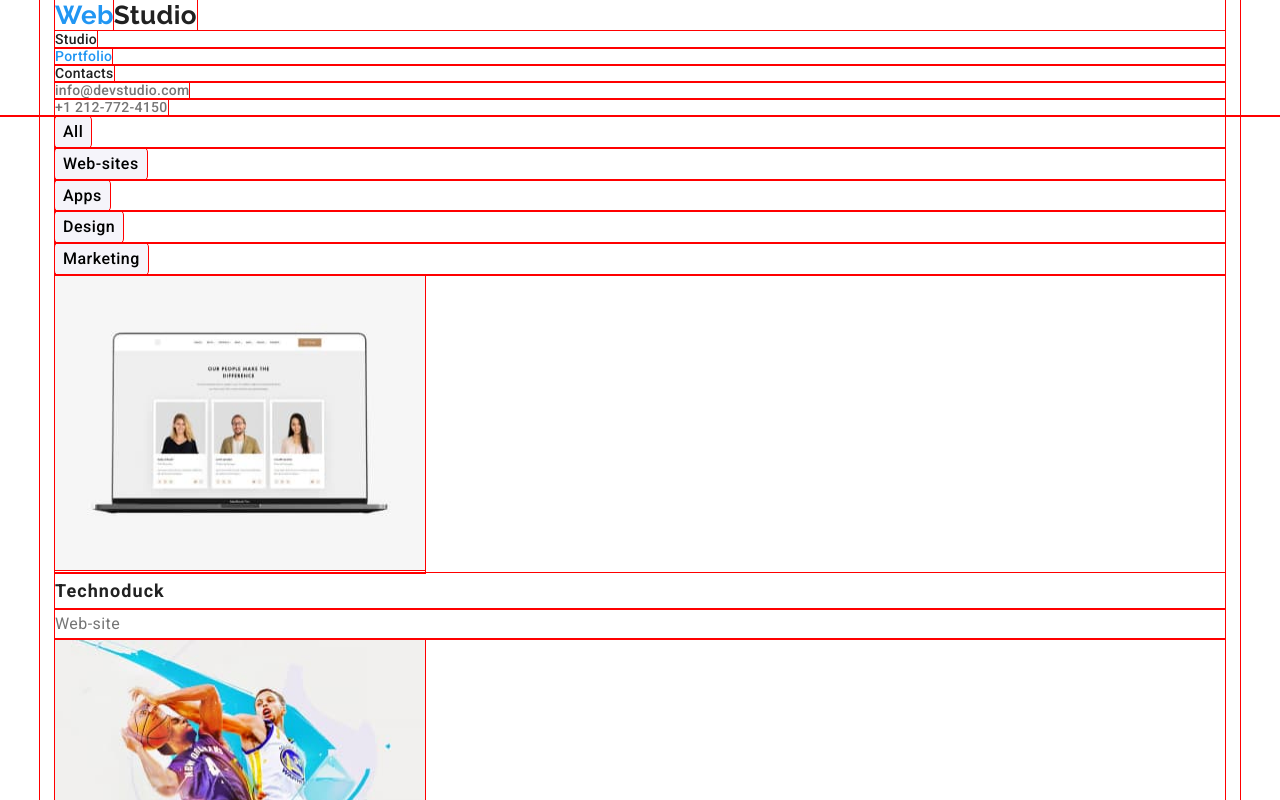
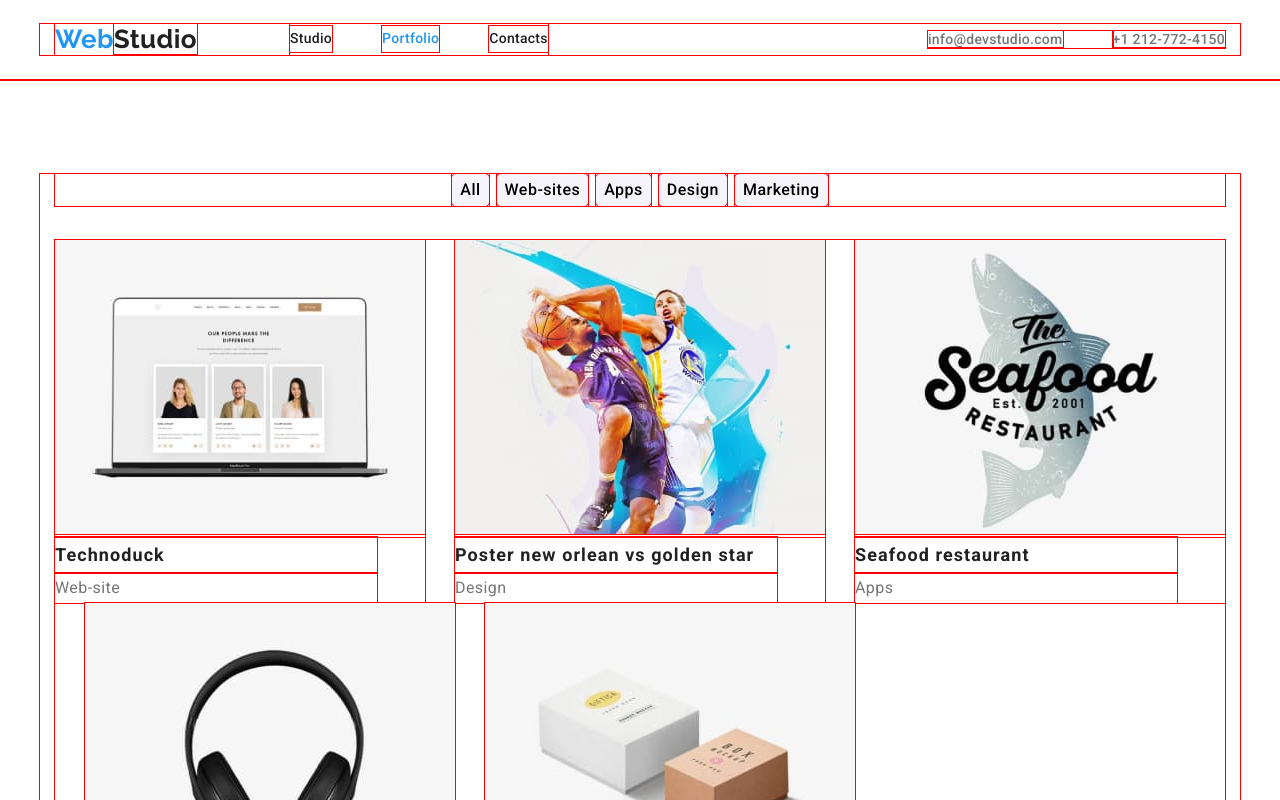
Before and after one commit to Dobryotec/goit-markup-hw-03, a plain HTML site: page portfolio.html in a window 1280 px wide. Shown: the top 800 px of the page. Drawn offline with nearby package versions, Linux system fonts and the light colour scheme.

Commit message:
Добавляє флекс

```diff
--- a/css/styles.css
+++ b/css/styles.css
@@ -39,7 +39,8 @@ body {
   line-height: 1.19;
   color: var(--accent-color);
   text-decoration: none;
-
+  margin-right: 93px;
+  display: block;
 }
 
 
@@ -48,20 +49,40 @@ body {
   padding-bottom: 25px;
 }
 
+.header-container {
+  display: flex;
+  align-items: center;
+}
 
+.adress-link {
+  display: flex;
+  flex-wrap: nowrap;
+}
+
+.header-item:not(:first-child) {
+margin-left: 50px;
+}
 
 .studio {
   color: var(--title-text-color);
 }
 .nav-list {
   list-style: none;
+  display: flex;
+  align-items: center;
 }
+.site-nav {
+  display: flex;
+}
+
 .site-nav .link {
   font-weight: 500;
   letter-spacing: 0.02em;
   color: var(--title-text-color);
   text-decoration: none;
   line-height: 1.14;
+  display: block;
+  padding: 5px 0;
 }
 .site-nav .link:hover,
 .site-nav .link:focus {
@@ -80,6 +101,15 @@ body {
   color: var(--primary-text-color);
   text-decoration: none;
 }
+
+.contacts-wrap {
+margin-left: auto;
+}
+
+.mail {
+  margin-right: 50px;
+}
+
 .list-link:hover,
 .list-link:focus {
   color: var(--accent-color);
@@ -111,11 +141,14 @@ body {
   letter-spacing: 0.06em;
   text-transform: uppercase;
   color: var(--secondary-title-color);
+  margin: 0 auto;
+  max-width: 696px;
+  padding-top: 200px;
   margin-bottom: 30px;
-  max-width: 696px;
 
 }
 .hero .button-primary {
+  display: block;
   font-family: inherit;
   font-weight: 700;
   font-size: 16px;
@@ -127,6 +160,8 @@ body {
   border-radius: 4px;
   border-color: transparent;
   cursor: pointer;
+  margin: 0 auto;
+  margin-bottom: 100px;
 }
 .button-primary:hover,
 .button-primary:focus {
@@ -187,6 +222,15 @@ body {
 
 /*---------------------------------------------main potfolio-------------------------------------*/
 
+.portfolio {
+  padding: 94px 0;
+}
+.portfolio-button {
+  display: flex;
+  justify-content: center;
+  margin-bottom: 34px;
+}
+
 .button-secondary {
   font-family: inherit;
   font-weight: 500;
@@ -197,6 +241,11 @@ body {
   border-radius: 4px;
   border-color: transparent;
 }
+
+.portfolio-btn:not(:last-child) {
+  margin-right: 8px;
+}
+
 .button-secondary:hover,
 .button-secondary:focus {
   background-color: var(--accent-color);
@@ -212,17 +261,32 @@ body {
   color: var(--accent-color);
 } */
 
+.portfolio-work {
+  display: flex;
+  flex-wrap: wrap;
+}
+
+.portfolio-item {
+flex-basis: calc((100%-60px)/3);
+}
+.portfolio-item:not(:first-child) {
+  margin-left: 30px;
+}
+
+
 .portfolio-title {
   font-weight: 700;
   font-size: 18px;
   line-height: 2;
   letter-spacing: 0.06em;
   color: var(--title-text-color);
+  max-width: 322px;
 }
 .portfolio-title-text {
   font-size: 16px;
   line-height: 1.88;
   color: var(--primary-text-color);
+  max-width: 322px;
 }
 /*--------------------------------------------------------footer----------------------------------------*/
 
--- a/portfolio.html
+++ b/portfolio.html
@@ -15,21 +15,22 @@
     <link rel="stylesheet" href="./css/styles.css" />
   </head>
   <body>
-    <header>
-      <div class="container">
+    <header class="header">
+      <div class="container header-container">
       <nav class="site-nav">
         <a href="./index.html" class="logo"
           >Web<span class="studio">Studio</span></a
         >
         <ul class="nav-list">
-          <li><a href="./index.html" class="link">Studio</a></li>
-          <li><a href="./portfolio.html" class="link current">Portfolio</a></li>
-          <li><a href="" class="link">Contacts</a></li>
+          <li class="header-item"><a href="./index.html" class="link">Studio</a></li>
+          <li class="header-item"><a href="./portfolio.html" class="link current">Portfolio</a></li>
+          <li class="header-item"><a href="" class="link">Contacts</a></li>
         </ul>
       </nav>
-      <ul class="lists">
+      <div class="contacts-wrap">
+      <ul class="lists header-container">
         <li>
-          <a href="mailto:info@devstudio.com" class="list-link"
+          <a href="mailto:info@devstudio.com" class="list-link mail"
             >info@devstudio.com</a
           >
         </li>
@@ -38,127 +39,130 @@
         </li>
       </ul>
       </div>
+      </div>
     </header>
     <main>
-      <section>
+      <section class="portfolio">
         <div class="container">
         <h1 class="visually-hidden">Portfolio</h1>
-        <ul class="lists">
-          <li><button type="button" class="button-secondary">All</button></li>
-          <li>
+        <ul class="lists portfolio-button">
+          <li class="portfolio-btn"><button type="button" class="button-secondary">All</button></li>
+          <li class="portfolio-btn">
             <button type="button" class="button-secondary">Web-sites</button>
           </li>
-          <li><button type="button" class="button-secondary">Apps</button></li>
-          <li>
+          <li class="portfolio-btn"><button type="button" class="button-secondary">Apps</button></li>
+          <li class="portfolio-btn">
             <button type="button" class="button-secondary">Design</button>
           </li>
-          <li>
+          <li class="portfolio-btn">
             <button type="button" class="button-secondary">Marketing</button>
           </li>
         </ul>
-        <ul class="lists">
-          <li>
+        <ul class="lists portfolio-work">
+          <li class="portfolio-item">
             <a href="" class="portfolio-link">
               <img
                 src="./images/technoduck.jpg"
                 alt="technoduck"
                 width="370"
-                height="295"
+
+
               />
               <h2 class="portfolio-title">Technoduck</h2>
               <p class="portfolio-title-text">Web-site</p>
             </a>
           </li>
-          <li>
+          <li class="portfolio-item">
             <a href="" class="portfolio-link">
               <img
                 src="./images/poster.jpg"
                 alt="poster"
                 width="370"
-                height="295"
+
               />
               <h2 class="portfolio-title">Poster new orlean vs golden star</h2>
               <p class="portfolio-title-text">Design</p>
             </a>
           </li>
-          <li>
+          <li class="portfolio-item">
             <a href="" class="portfolio-link">
               <img
                 src="./images/seafood.jpg"
                 alt="seafood"
                 width="370"
-                height="295"
+
               />
               <h2 class="portfolio-title">Seafood restaurant</h2>
               <p class="portfolio-title-text">Apps</p>
             </a>
           </li>
-          <li>
+          <li class="portfolio-item">
             <a href="" class="portfolio-link">
               <img
                 src="./images/project.jpg"
                 alt="project"
                 width="370"
-                height="295"
+
               />
               <h2 class="portfolio-title">Project prime</h2>
               <p class="portfolio-title-text">Marketing</p>
             </a>
           </li>
-          <li>
+          <li class="portfolio-item">
             <a href="" class="portfolio-link">
               <img
                 src="./images/project-boxes.jpg"
                 alt="project-boxes"
-                width="270"
+                width="370"
+
               />
               <h2 class="portfolio-title">Project boxes</h2>
               <p class="portfolio-title-text">Apps</p>
             </a>
           </li>
-          <li>
+          <li class="portfolio-item">
             <a href="" class="portfolio-link">
               <img
                 src="./images/inspiration.jpg"
                 alt="inspiration"
                 width="370"
-                height="295"
+
               />
               <h2 class="portfolio-title">Inspiration has no borders</h2>
               <p class="portfolio-title-text">Web-site</p>
             </a>
           </li>
-          <li>
+          <li class="portfolio-item">
             <a href="" class="portfolio-link">
               <img
                 src="./images/limited.jpg"
                 alt="limited"
                 width="370"
-                height="295"
+
               />
               <h2 class="portfolio-title">Limited edition</h2>
               <p class="portfolio-title-text">Design</p>
             </a>
           </li>
-          <li>
+          <li class="portfolio-item">
             <a href="" class="portfolio-link">
               <img
                 src="./images/project-lab.jpg"
                 alt="project-lab"
                 width="370"
-                height="295"
+                height="404"
               />
               <h2 class="portfolio-title">Project lab</h2>
               <p class="portfolio-title-text">Marketing</p>
             </a>
           </li>
-          <li>
+          <li class="portfolio-item">
             <a href="" class="portfolio-link">
               <img
                 src="./images/growing.jpg"
                 alt="growing"
                 width="370"
-                height="295"
+
               />
               <h2 class="portfolio-title">Growing business</h2>
               <p class="portfolio-title-text">Apps</p>
```
Also changed, not shown: index.html (+8 -6 lines).
